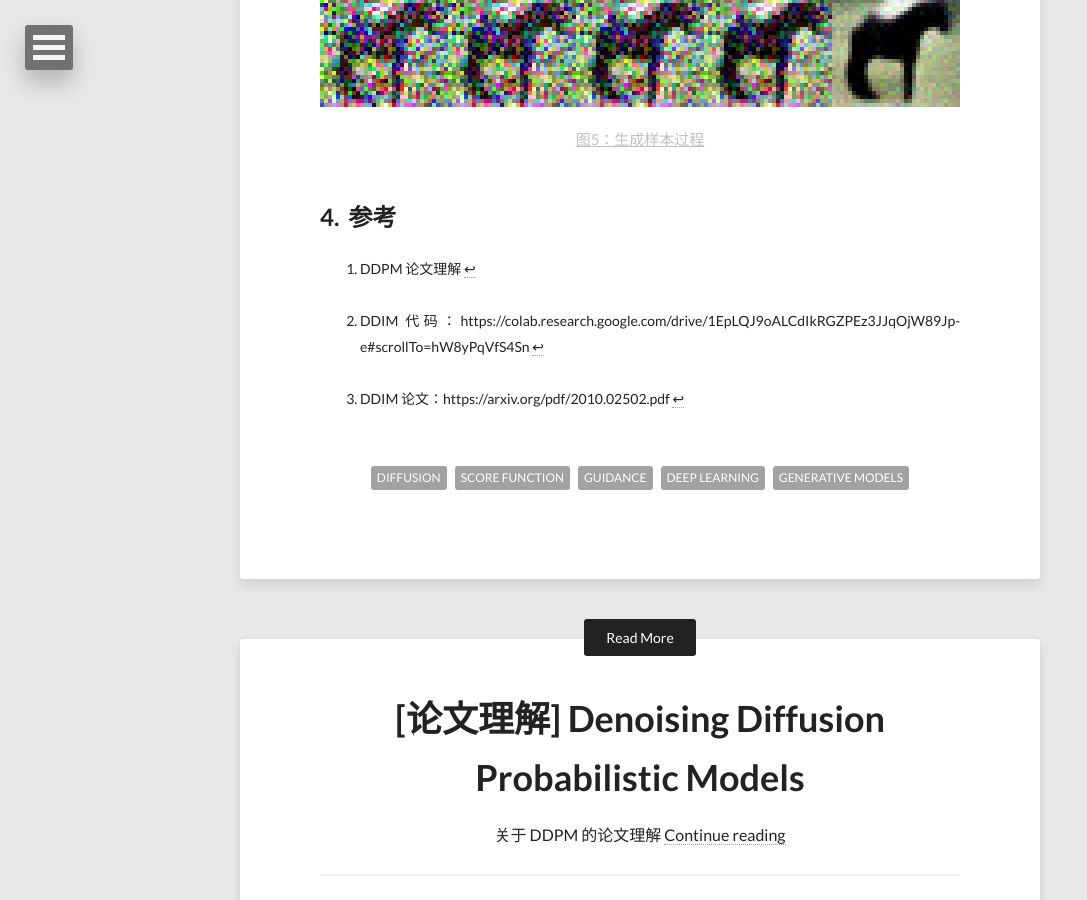
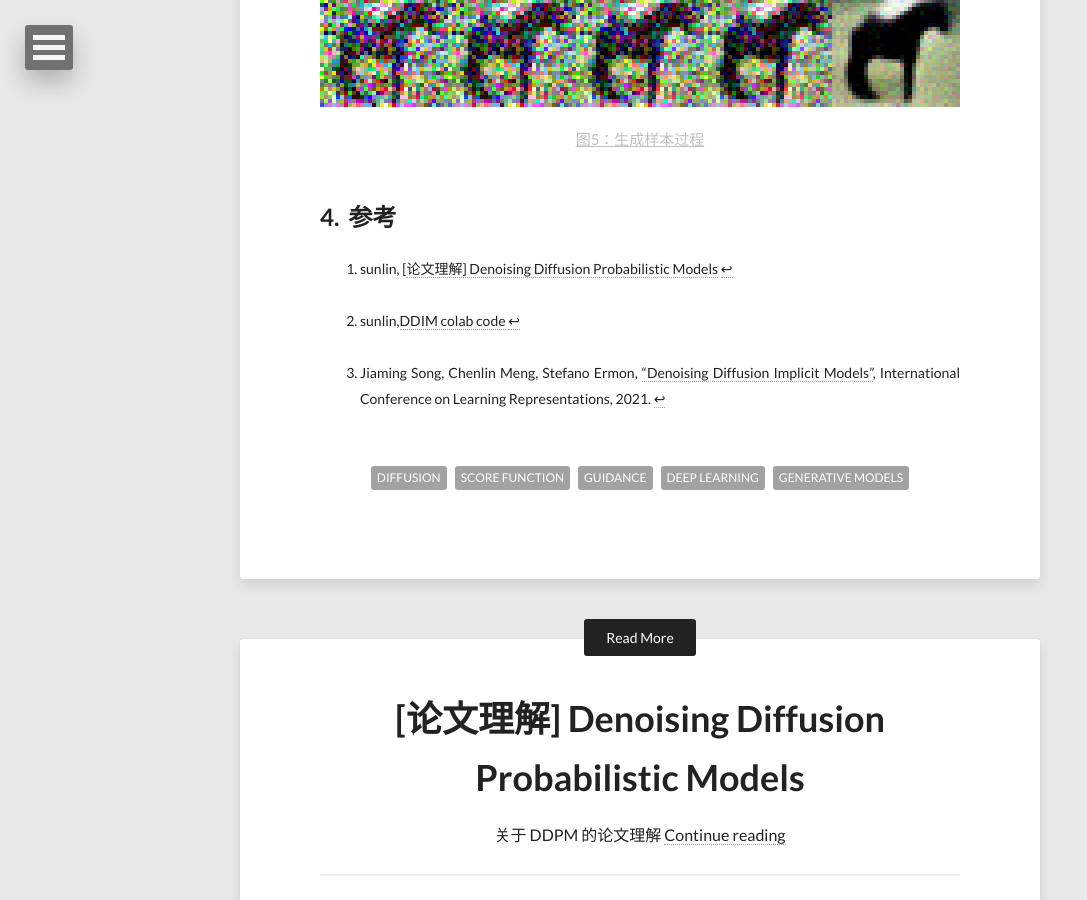
Before and after one commit to JuewenPeng/sunlin-ai.github.io, a Jekyll site: the page built from _posts/2022-05-29-DDIM.md, in a window 1280 px wide and 900 px high, scrolled down 4518 px. Shown: the whole window, without its empty margins (0-1087 px from the left). Built offline with Jekyll 4.4.1, drawn with Linux system fonts in a browser that asks for light colours; nearby versions of some CDN libraries; formulas are drawn with MathJax 3; comment, search, counter and statistics services are not loaded.

Commit message:
Update 2022-05-29-DDIM.md

```diff
--- a/_posts/2022-05-29-DDIM.md
+++ b/_posts/2022-05-29-DDIM.md
@@ -190,6 +190,6 @@ for i, j in zip(reversed(seq), reversed(seq_next)):
 
 ## <a name="paper"></a>参考
 
-[^1]: DDPM 论文理解
-[^2]: DDIM 论文：https://arxiv.org/pdf/2010.02502.pdf
-[^3]: DDIM 代码：https://colab.research.google.com/drive/1EpLQJ9oALCdIkRGZPEz3JJqOjW89Jp-e#scrollTo=hW8yPqVfS4Sn
+[^1]: sunlin, [[论文理解\] Denoising Diffusion Probabilistic Models](https://sunlin-ai.github.io/2022/05/28/DDPM.html)
+[^2]: Jiaming Song, Chenlin Meng, Stefano Ermon, ["Denoising Diffusion Implicit Models"](https://arxiv.org/pdf/2010.02502.pdf), International Conference on Learning Representations, 2021.
+[^3]: sunlin,[DDIM colab code](https://colab.research.google.com/drive/1EpLQJ9oALCdIkRGZPEz3JJqOjW89Jp-e#scrollTo=hW8yPqVfS4Sn ↩)
```
